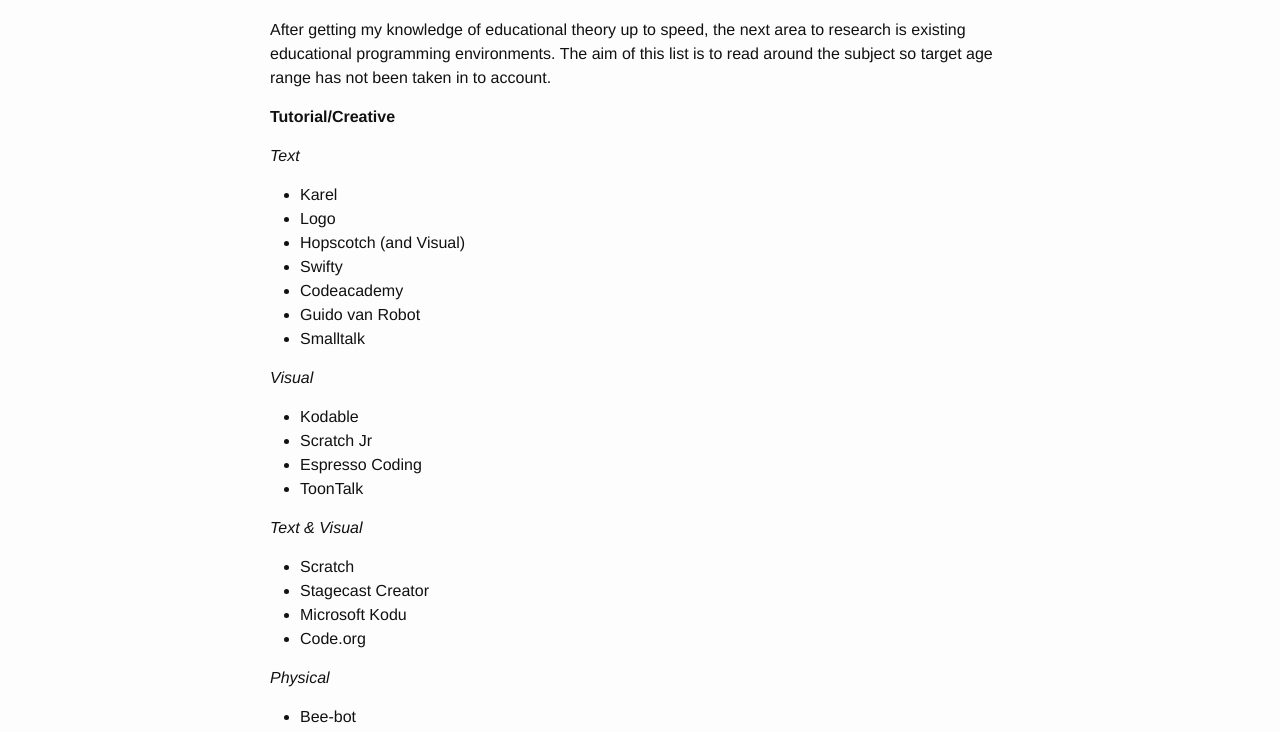
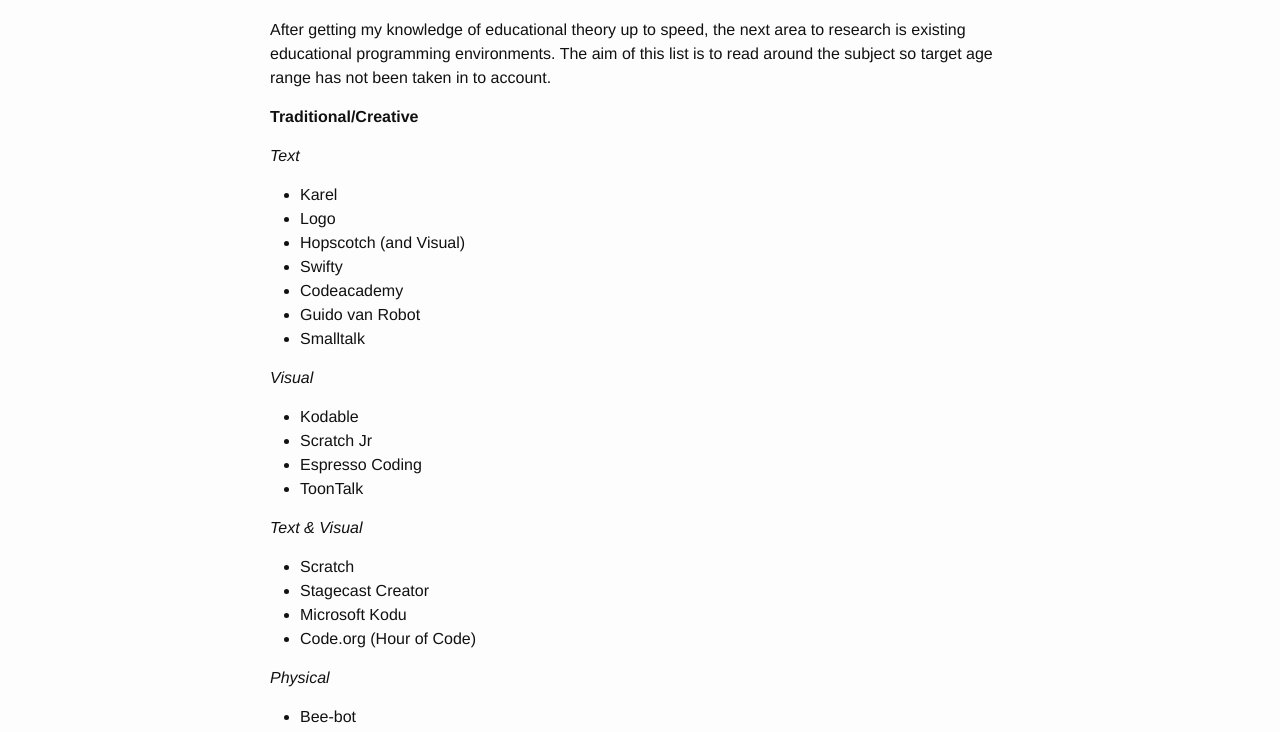
Before and after one commit to simonrose121/phd, a Jekyll site: the page built from _posts/2016-10-31-programming-environments.md, in a window 1280 px wide. Shown: the part 177-909 px from the top of the page. Built offline with Jekyll 4.4.1, drawn with Linux system fonts in a browser that asks for light colours.

```diff
--- a/_posts/2016-10-31-programming-environments.md
+++ b/_posts/2016-10-31-programming-environments.md
@@ -7,7 +7,7 @@ categories: programming-environments
 
 After getting my knowledge of educational theory up to speed, the next area to research is existing educational programming environments. The aim of this list is to read around the subject so target age range has not been taken in to account.
 
-**Tutorial/Creative**
+**Traditional/Creative**
 
 *Text*
 
@@ -31,7 +31,7 @@ After getting my knowledge of educational theory up to speed, the next area to r
 - Scratch
 - Stagecast Creator
 - Microsoft Kodu
-- Code.org
+- Code.org (Hour of Code)
 
 *Physical*
 
```
Also changed, not shown: _posts/2016-11-02-scratch.md (+2 -1 lines), _posts/2016-11-03-codeorg.md (added), _posts/2016-11-03-scratchjr.md (added).
